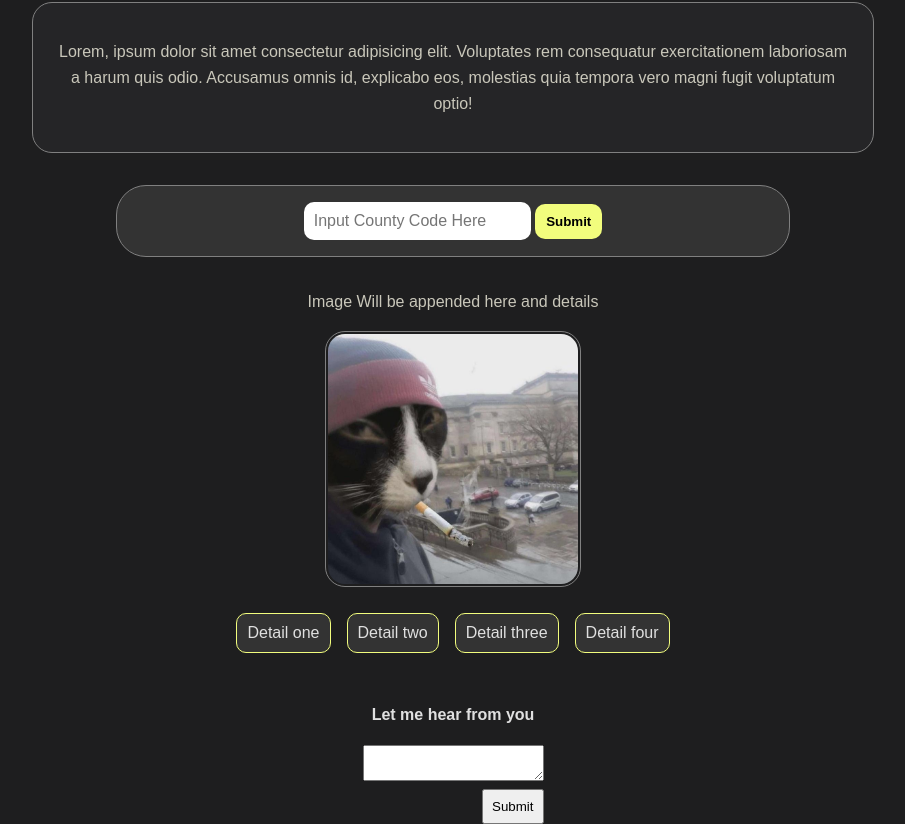
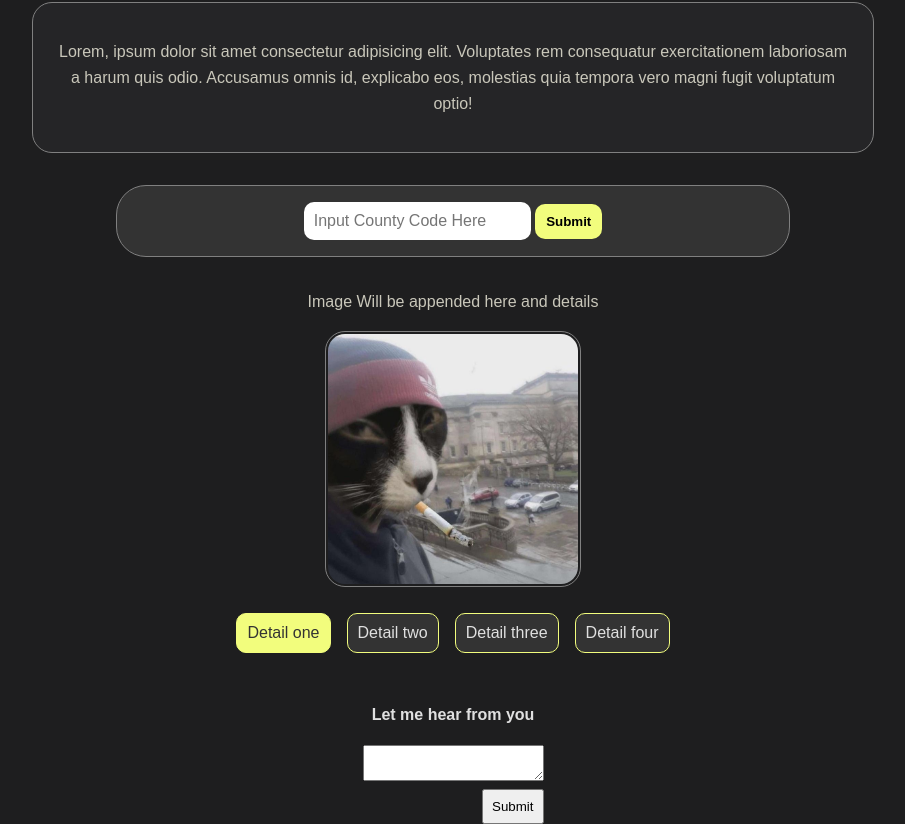
Before and after one commit to crucialniccur/A-Tourists-Guide, a plain HTML site: page index.html in a window 1280 px wide. In both pictures the pointer is over the element "Detail one". Shown: the part 80-904 px from the top of the page, without its empty margins (187-1092 px from the left). Drawn offline with Linux system fonts and the light colour scheme.

Commit message:
add a hover effect to the spans in the details div

```diff
--- a/style.css
+++ b/style.css
@@ -101,6 +101,12 @@ p {
   transition: 0.3s;
   cursor: pointer;
 }
+
+#span-details span:hover {
+  background: #f2fd7d;
+  color: #333;
+}
+
 #user-comment {
   display: flex;
   flex-direction: column;
```
